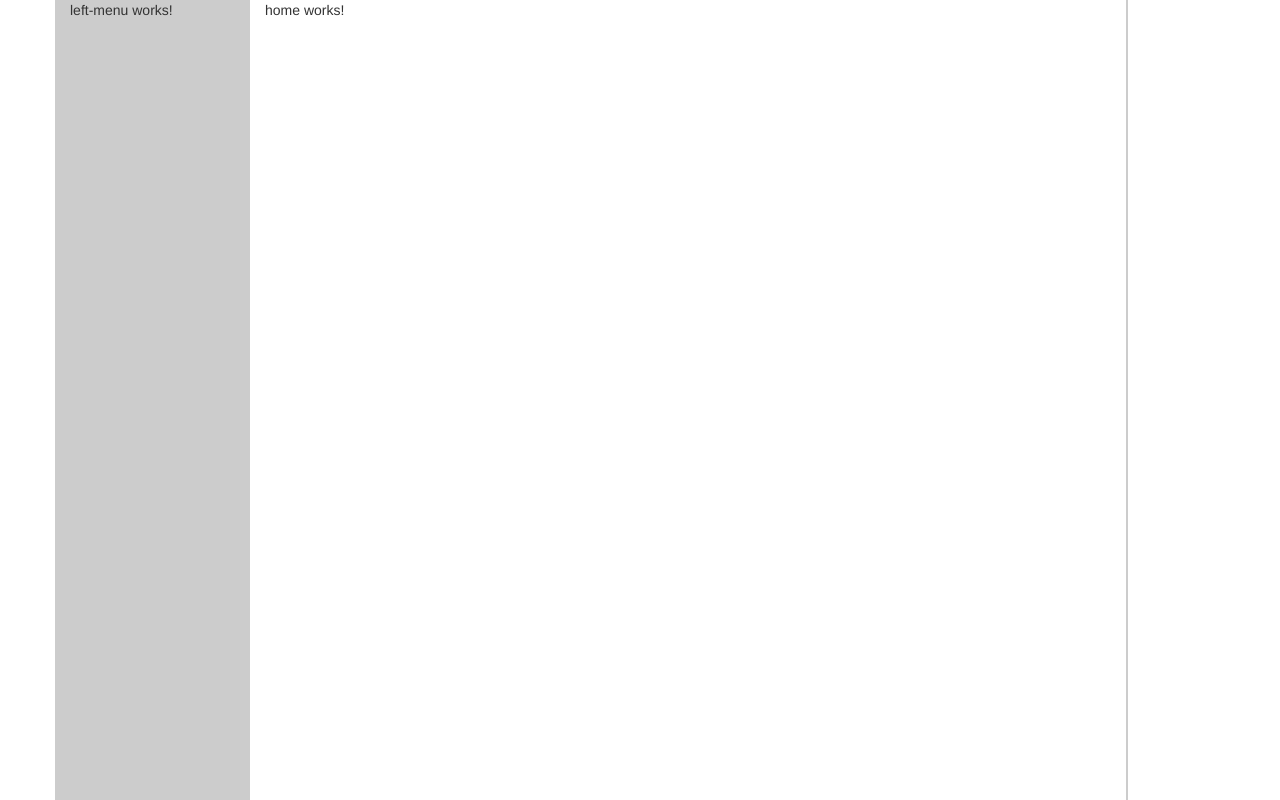
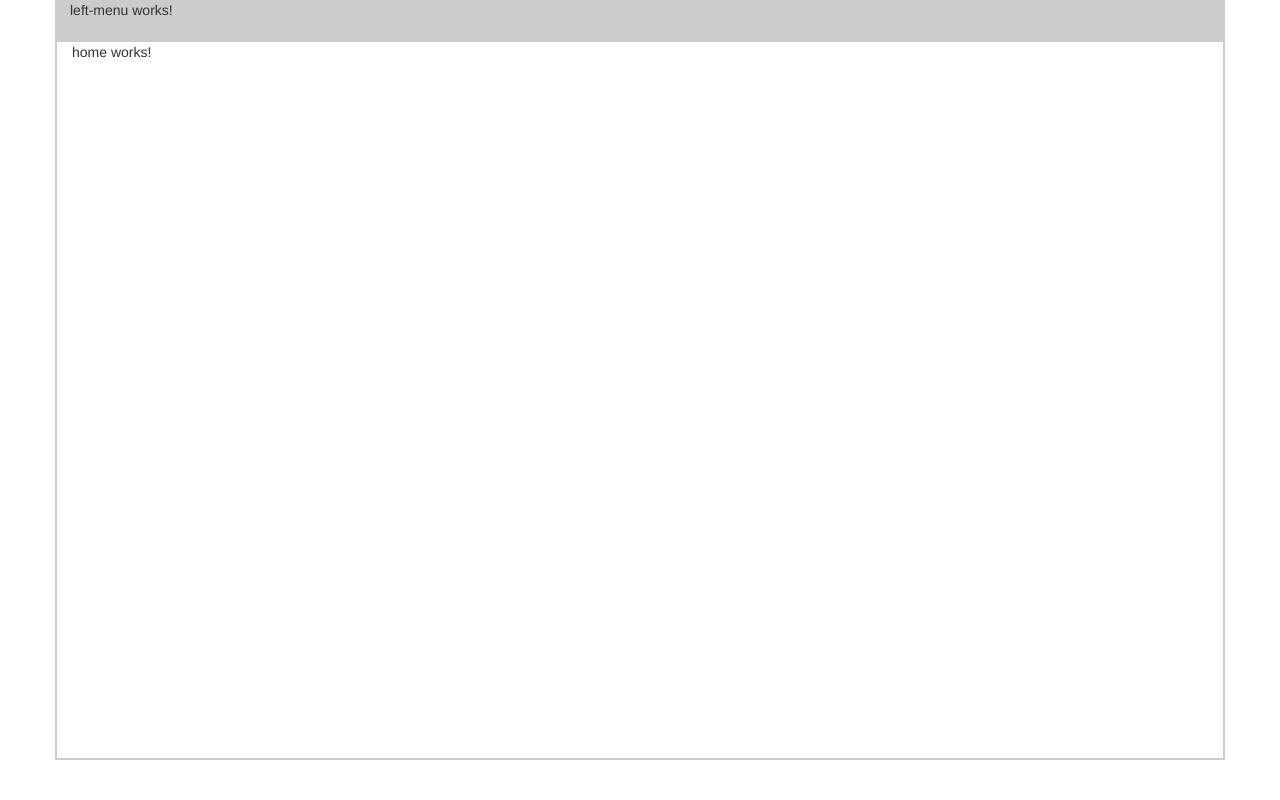
Before and after one commit to theglitcher97/school-course-managment, an Angular app: page / in a window 1280 px wide. Built offline with nearby package versions, Linux system fonts and the light colour scheme.

Commit message:
ref(UI): refactor layout

```diff
--- a/src/app/app.component.css
+++ b/src/app/app.component.css
@@ -2,13 +2,17 @@
     height: 100vh;
 }
 
+.app-row {
+    height: inherit;
+}
+
 .left-menu {
-    height: 100vh;
+    height: 5vh;
     background-color: #ccc;
 }
 
 .home {
     border-right: #ccc;
-    min-height: 100vh;
-    border-right: 2px solid #ccc;
+    height: 90vh;
+    border: 2px solid #ccc;
 }
--- a/src/app/app.component.html
+++ b/src/app/app.component.html
@@ -1,9 +1,9 @@
 <div class="container app-home">
-  <div class="row">
-    <div class="col-xs-2 left-menu">
+  <div class="row app-row">
+    <div class="col-xs-12 left-menu">
       <app-left-menu></app-left-menu>
     </div>
-    <div class="col-xs-9 home">
+    <div class="col-xs-12 home">
       <app-home></app-home>
     </div>
   </div>
```
